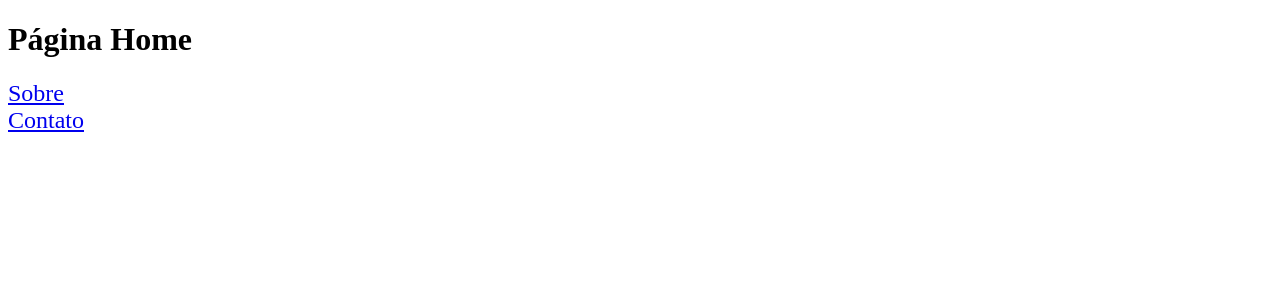
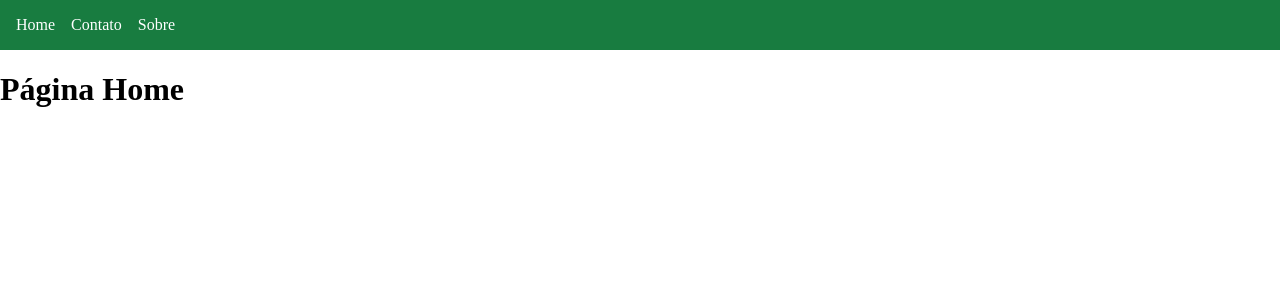
Before and after one commit to treinaweb/vue-rotas, a Vue app: page / in a window 1280 px wide. Shown: the top 300 px of the page. Built offline with nearby package versions, Linux system fonts and the light colour scheme.

Commit message:
1-6 Criando estrutura de template

```diff
--- a/src/App.vue
+++ b/src/App.vue
@@ -1,5 +1,44 @@
 <template>
+    <header>
+        <nav>
+            <ul>
+                <li>
+                    <RouterLink to="/">Home</RouterLink>
+                </li>
+                <li>
+                    <RouterLink to="/contato">Contato</RouterLink>
+                </li>
+                <li>
+                    <RouterLink to="/sobre">Sobre</RouterLink>
+                </li>
+            </ul>
+        </nav>
+    </header>
     <div>
         <router-view />
     </div>
 </template>
+
+<style>
+body,
+html {
+    margin: 0;
+    padding: 0;
+}
+header {
+    background-color: rgb(24, 124, 64);
+}
+
+ul {
+    margin: 0;
+    padding: 1rem;
+    display: flex;
+    gap: 1rem;
+    list-style: none;
+}
+
+a {
+    color: #fff;
+    text-decoration: none;
+}
+</style>
--- a/src/views/ContatoView.vue
+++ b/src/views/ContatoView.vue
@@ -1,4 +1,3 @@
 <template>
     <h1>Essa é a página de Contato</h1>
-    <RouterLink to="/">Home</RouterLink>
 </template>
--- a/src/views/HomeView.vue
+++ b/src/views/HomeView.vue
@@ -1,14 +1,3 @@
-<script setup></script>
-
 <template>
     <h1>Página Home</h1>
-    <RouterLink to="/sobre">Sobre</RouterLink>
-    <RouterLink to="/contato">Contato</RouterLink>
 </template>
-
-<style scoped>
-a {
-    display: block;
-    font-size: 1.5rem;
-}
-</style>
--- a/src/views/SobreView.vue
+++ b/src/views/SobreView.vue
@@ -1,4 +1,3 @@
 <template>
     <h1>Essa é a página de Sobre</h1>
-    <RouterLink to="/">Home</RouterLink>
 </template>
```
